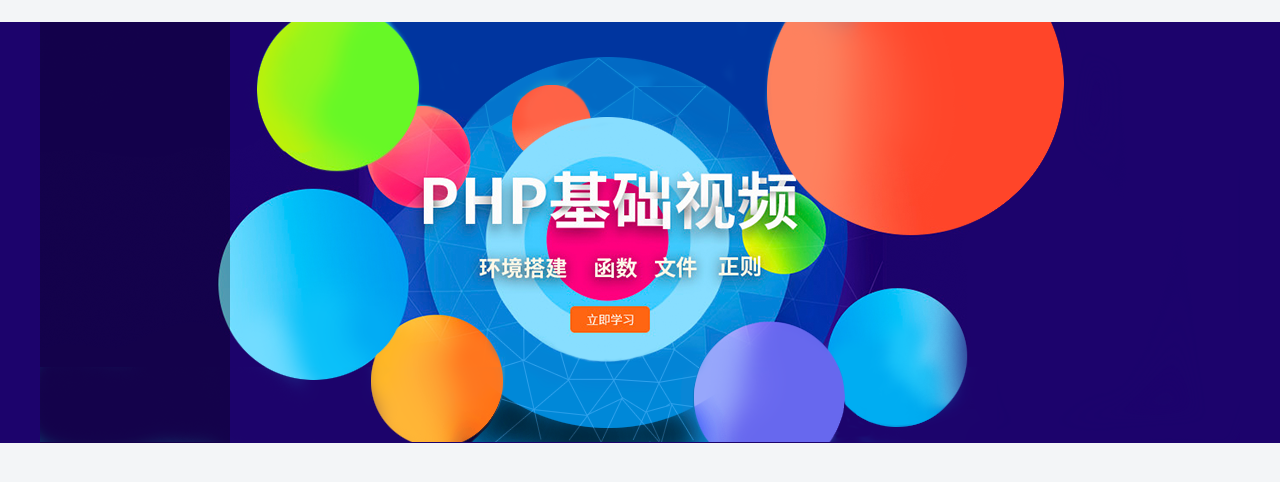
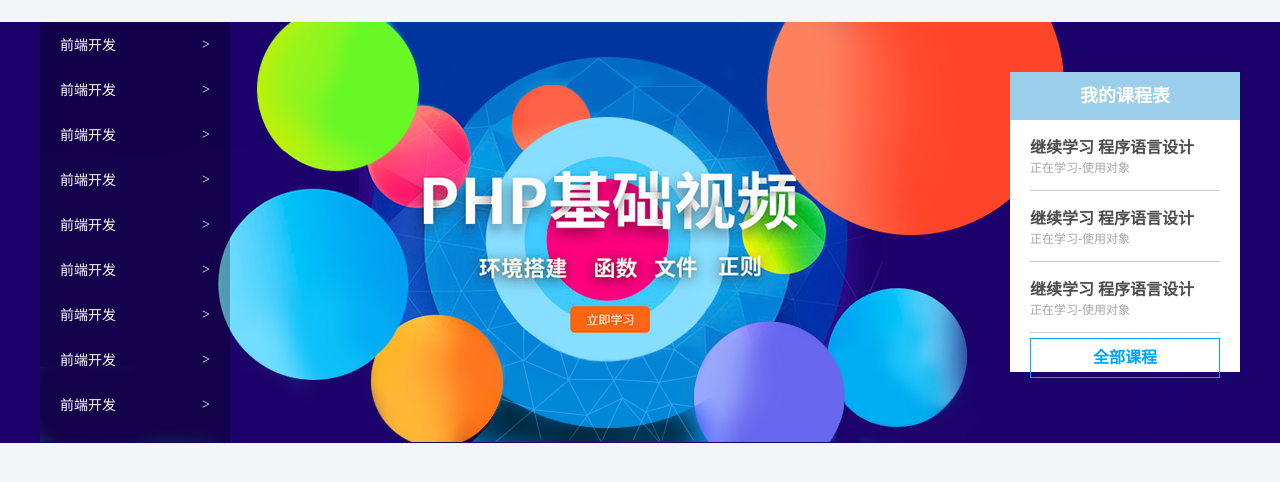
Before and after one commit to kooduck/FrontLearning, a plain HTML site: page XueChengZaiXian/index.html in a window 1280 px wide. Shown: the part 80-562 px from the top of the page. Drawn offline with Linux system fonts and the light colour scheme.

Commit message:
finish banner

```diff
--- a/XueChengZaiXian/index.html
+++ b/XueChengZaiXian/index.html
@@ -36,7 +36,49 @@
         <!-- 版心 -->
         <div class = "w">
             <div class="subnav">
-
+                <ul>
+                    <li><a href="#">前端开发 <span>&gt;</span></a></li>
+                    <li><a href="#">前端开发 <span>&gt;</span></a></li>
+                    <li><a href="#">前端开发 <span>&gt;</span></a></li>
+                    <li><a href="#">前端开发 <span>&gt;</span></a></li>
+                    <li><a href="#">前端开发 <span>&gt;</span></a></li>
+                    <li><a href="#">前端开发 <span>&gt;</span></a></li>
+                    <li><a href="#">前端开发 <span>&gt;</span></a></li>
+                    <li><a href="#">前端开发 <span>&gt;</span></a></li>
+                    <li><a href="#">前端开发 <span>&gt;</span></a></li>
+                </ul>
+            </div>
+            <!-- course 课程表模块 -->
+            <div class="course">
+                <h2>我的课程表</h2>
+                <div class="bd">
+                    <ul>
+                        <li>
+                            <h4>
+                                继续学习 程序语言设计
+                            </h4>
+                            <p>
+                                正在学习-使用对象
+                            </p>
+                        </li>
+                        <li>
+                            <h4>
+                                继续学习 程序语言设计
+                            </h4>
+                            <p>
+                                正在学习-使用对象
+                            </p>
+                        </li><li>
+                            <h4>
+                                继续学习 程序语言设计
+                            </h4>
+                            <p>
+                                正在学习-使用对象
+                            </p>
+                        </li>
+                        <a href="#" class="more">全部课程</a>
+                    </ul>
+                </div>
             </div>
         </div>
     </div>
--- a/XueChengZaiXian/style.css
+++ b/XueChengZaiXian/style.css
@@ -91,7 +91,64 @@ a {
     background: url(images/banner2_20190819_210028.png) no-repeat top center;
 }
 .subnav {
+    float: left;
     width: 190px;
     height: 421px;
     background: rgba(0, 0, 0, 0.3)
 }
+.subnav ul li {
+    height: 45px;
+    line-height: 45px;
+    padding: 0px 20px;
+}
+.subnav ul li a {
+    font-size: 14px;
+    color: #fff;
+}
+.subnav ul li a span {
+    float: right;
+}
+.subnav ul li a:hover {
+    color: #00a4ff;
+}
+.course {
+    float: right;
+    width: 230px;
+    height: 300px;
+    background-color: #fff;
+    margin-top: 50px;
+}
+.course h2 {
+    height: 48px;
+    background-color: #9bceea;
+    text-align: center;
+    line-height: 48px;
+    font-size: 18px;
+    color: #fff
+}
+.bd {
+    padding: 0 20px;
+}
+.bd ul li {
+    padding: 14px 0;
+    border-bottom: 1px solid #ccc;
+}
+.bd ul li h4 {
+    font-size: 16px;
+    color: #4e4e4e;
+}
+.bd ul li p {
+    font-size: 12px;
+    color: #a5a5a5;
+}
+.bd .more {
+    display: block;
+    height: 38px;
+    border: 1px solid #00a4ff;
+    margin-top: 5px;
+    text-align: center;
+    line-height: 38px;
+    color: #00a4ff;
+    font-size: 16px;
+    font-weight: 700;
+}
```
Also changed, not shown: 1 other file.
